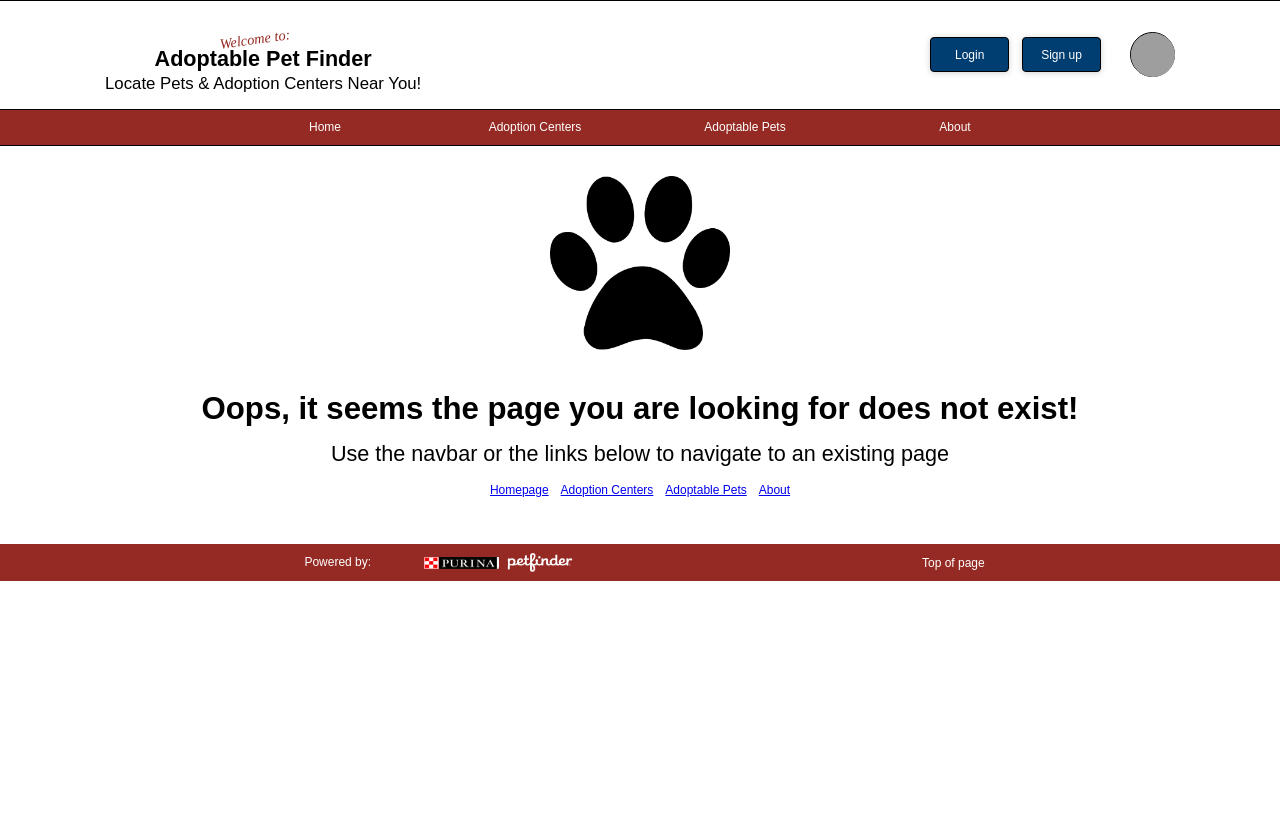
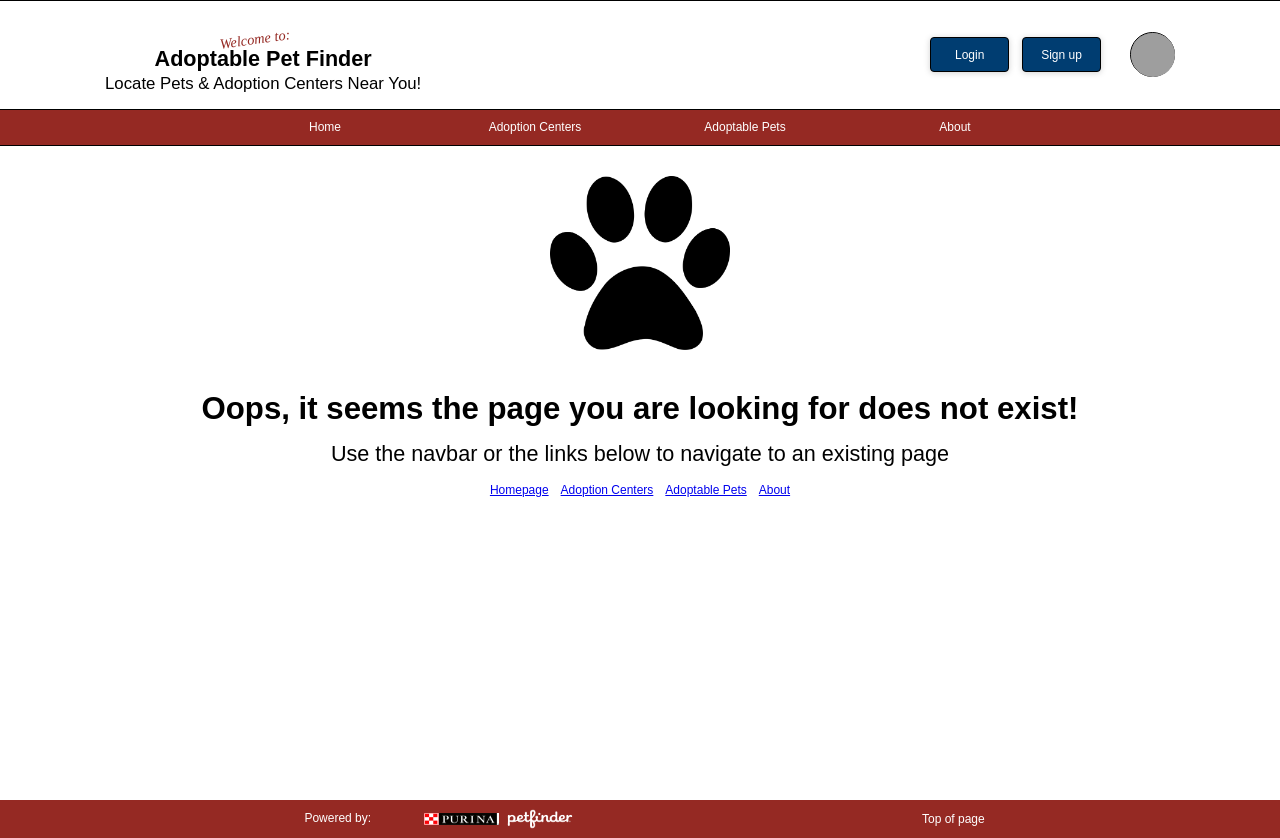
Before and after one commit to brycedavid/adoptable-pet-finder, a React (Create React App) app: page /home in a window 1280 px wide. Before the commit the page ends 800 px from the top, so only its background shows below. Built offline with nearby package versions, Linux system fonts and the light colour scheme; grey boxes are pictures that could not be loaded; what google-maps-react would draw is missing.

Commit message:
more styling changes

```diff
--- a/src/sass/base/_base.scss
+++ b/src/sass/base/_base.scss
@@ -9,6 +9,7 @@
 }
 
 html {
+  min-height: 100%;
   font-size: 16px;
 
   @include respond(big-desktop) {
@@ -55,8 +56,9 @@ input {
   display: flex;
   flex-direction: column;
   align-content: center;
-  justify-content: center;
+  justify-content: flex-start;
   align-items: center;
+  min-height: calc(100vh - 9.0625rem - 3.125rem);
 
   &__text-container {
     width: 80%;
@@ -69,6 +71,7 @@ input {
     border-radius: 18px;
     padding: 0.75rem;
     margin-top: 2rem;
+    margin-bottom: 4rem;
     box-shadow: 4px 4px 10px $color-dark-grey;
     justify-content: center;
 
--- a/src/sass/components/_buttons.scss
+++ b/src/sass/components/_buttons.scss
@@ -118,6 +118,7 @@
   display: flex;
   justify-content: center;
   margin-top: 3.75rem;
+  margin-bottom: 3.75rem;
 
   @include respond(med-mobile) {
     margin-left: 0;
--- a/src/sass/components/_forms.scss
+++ b/src/sass/components/_forms.scss
@@ -256,4 +256,8 @@
   @include respond(med-mobile) {
     position: static;
   }
+
+  // @media screen and (max-height: 400px) {
+  //   position: static;
+  // }
 }
--- a/src/sass/layout/_footer.scss
+++ b/src/sass/layout/_footer.scss
@@ -7,7 +7,7 @@
   align-items: center;
   justify-content: space-evenly;
   background-color: $color-red;
-  margin-top: 3.75rem;
+  margin-top: auto;
 
   &__sponsor-info {
     width: 31.25rem;
--- a/src/styles/styles.css
+++ b/src/styles/styles.css
@@ -12,6 +12,7 @@
 }
 
 html {
+  min-height: 100%;
   font-size: 16px;
 }
 @media (max-width: 91.25em) {
@@ -62,8 +63,9 @@ input {
   display: flex;
   flex-direction: column;
   align-content: center;
-  justify-content: center;
-  align-items: center;
+  justify-content: flex-start;
+  align-items: center;
+  min-height: calc(100vh - 9.0625rem - 3.125rem);
 }
 .main-content__text-container {
   width: 80%;
@@ -75,6 +77,7 @@ input {
   border-radius: 18px;
   padding: 0.75rem;
   margin-top: 2rem;
+  margin-bottom: 4rem;
   box-shadow: 4px 4px 10px darkgrey;
   justify-content: center;
 }
@@ -188,6 +191,7 @@ input {
 }
 
 html {
+  min-height: 100%;
   font-size: 16px;
 }
 @media (max-width: 91.25em) {
@@ -238,8 +242,9 @@ input {
   display: flex;
   flex-direction: column;
   align-content: center;
-  justify-content: center;
-  align-items: center;
+  justify-content: flex-start;
+  align-items: center;
+  min-height: calc(100vh - 9.0625rem - 3.125rem);
 }
 .main-content__text-container {
   width: 80%;
@@ -251,6 +256,7 @@ input {
   border-radius: 18px;
   padding: 0.75rem;
   margin-top: 2rem;
+  margin-bottom: 4rem;
   box-shadow: 4px 4px 10px darkgrey;
   justify-content: center;
 }
@@ -473,6 +479,7 @@ body p {
   display: flex;
   justify-content: center;
   margin-top: 3.75rem;
+  margin-bottom: 3.75rem;
 }
 @media (max-width: 34.375em) {
   .btn-container-bottom {
@@ -792,6 +799,7 @@ body p {
 }
 
 html {
+  min-height: 100%;
   font-size: 16px;
 }
 @media (max-width: 91.25em) {
@@ -842,8 +850,9 @@ input {
   display: flex;
   flex-direction: column;
   align-content: center;
-  justify-content: center;
-  align-items: center;
+  justify-content: flex-start;
+  align-items: center;
+  min-height: calc(100vh - 9.0625rem - 3.125rem);
 }
 .main-content__text-container {
   width: 80%;
@@ -855,6 +864,7 @@ input {
   border-radius: 18px;
   padding: 0.75rem;
   margin-top: 2rem;
+  margin-bottom: 4rem;
   box-shadow: 4px 4px 10px darkgrey;
   justify-content: center;
 }
@@ -1307,6 +1317,7 @@ input {
 }
 
 html {
+  min-height: 100%;
   font-size: 16px;
 }
 @media (max-width: 91.25em) {
@@ -1357,8 +1368,9 @@ input {
   display: flex;
   flex-direction: column;
   align-content: center;
-  justify-content: center;
-  align-items: center;
+  justify-content: flex-start;
+  align-items: center;
+  min-height: calc(100vh - 9.0625rem - 3.125rem);
 }
 .main-content__text-container {
   width: 80%;
@@ -1370,6 +1382,7 @@ input {
   border-radius: 18px;
   padding: 0.75rem;
   margin-top: 2rem;
+  margin-bottom: 4rem;
   box-shadow: 4px 4px 10px darkgrey;
   justify-content: center;
 }
@@ -1505,6 +1518,7 @@ input {
 }
 
 html {
+  min-height: 100%;
   font-size: 16px;
 }
 @media (max-width: 91.25em) {
@@ -1555,8 +1569,9 @@ input {
   display: flex;
   flex-direction: column;
   align-content: center;
-  justify-content: center;
-  align-items: center;
+  justify-content: flex-start;
+  align-items: center;
+  min-height: calc(100vh - 9.0625rem - 3.125rem);
 }
 .main-content__text-container {
   width: 80%;
@@ -1568,6 +1583,7 @@ input {
   border-radius: 18px;
   padding: 0.75rem;
   margin-top: 2rem;
+  margin-bottom: 4rem;
   box-shadow: 4px 4px 10px darkgrey;
   justify-content: center;
 }
@@ -1702,6 +1718,7 @@ input {
 }
 
 html {
+  min-height: 100%;
   font-size: 16px;
 }
 @media (max-width: 91.25em) {
@@ -1752,8 +1769,9 @@ input {
   display: flex;
   flex-direction: column;
   align-content: center;
-  justify-content: center;
-  align-items: center;
+  justify-content: flex-start;
+  align-items: center;
+  min-height: calc(100vh - 9.0625rem - 3.125rem);
 }
 .main-content__text-container {
   width: 80%;
@@ -1765,6 +1783,7 @@ input {
   border-radius: 18px;
   padding: 0.75rem;
   margin-top: 2rem;
+  margin-bottom: 4rem;
   box-shadow: 4px 4px 10px darkgrey;
   justify-content: center;
 }
@@ -1842,7 +1861,7 @@ input {
   align-items: center;
   justify-content: space-evenly;
   background-color: #952923;
-  margin-top: 3.75rem;
+  margin-top: auto;
 }
 .footer-container__sponsor-info {
   width: 31.25rem;
@@ -1961,6 +1980,7 @@ input {
 }
 
 html {
+  min-height: 100%;
   font-size: 16px;
 }
 @media (max-width: 91.25em) {
@@ -2011,8 +2031,9 @@ input {
   display: flex;
   flex-direction: column;
   align-content: center;
-  justify-content: center;
-  align-items: center;
+  justify-content: flex-start;
+  align-items: center;
+  min-height: calc(100vh - 9.0625rem - 3.125rem);
 }
 .main-content__text-container {
   width: 80%;
@@ -2024,6 +2045,7 @@ input {
   border-radius: 18px;
   padding: 0.75rem;
   margin-top: 2rem;
+  margin-bottom: 4rem;
   box-shadow: 4px 4px 10px darkgrey;
   justify-content: center;
 }
@@ -2280,6 +2302,7 @@ input {
 }
 
 html {
+  min-height: 100%;
   font-size: 16px;
 }
 @media (max-width: 91.25em) {
@@ -2330,8 +2353,9 @@ input {
   display: flex;
   flex-direction: column;
   align-content: center;
-  justify-content: center;
-  align-items: center;
+  justify-content: flex-start;
+  align-items: center;
+  min-height: calc(100vh - 9.0625rem - 3.125rem);
 }
 .main-content__text-container {
   width: 80%;
@@ -2343,6 +2367,7 @@ input {
   border-radius: 18px;
   padding: 0.75rem;
   margin-top: 2rem;
+  margin-bottom: 4rem;
   box-shadow: 4px 4px 10px darkgrey;
   justify-content: center;
 }
```
Also changed, not shown: 1 other file (tests, documents, lock files or other folders).
